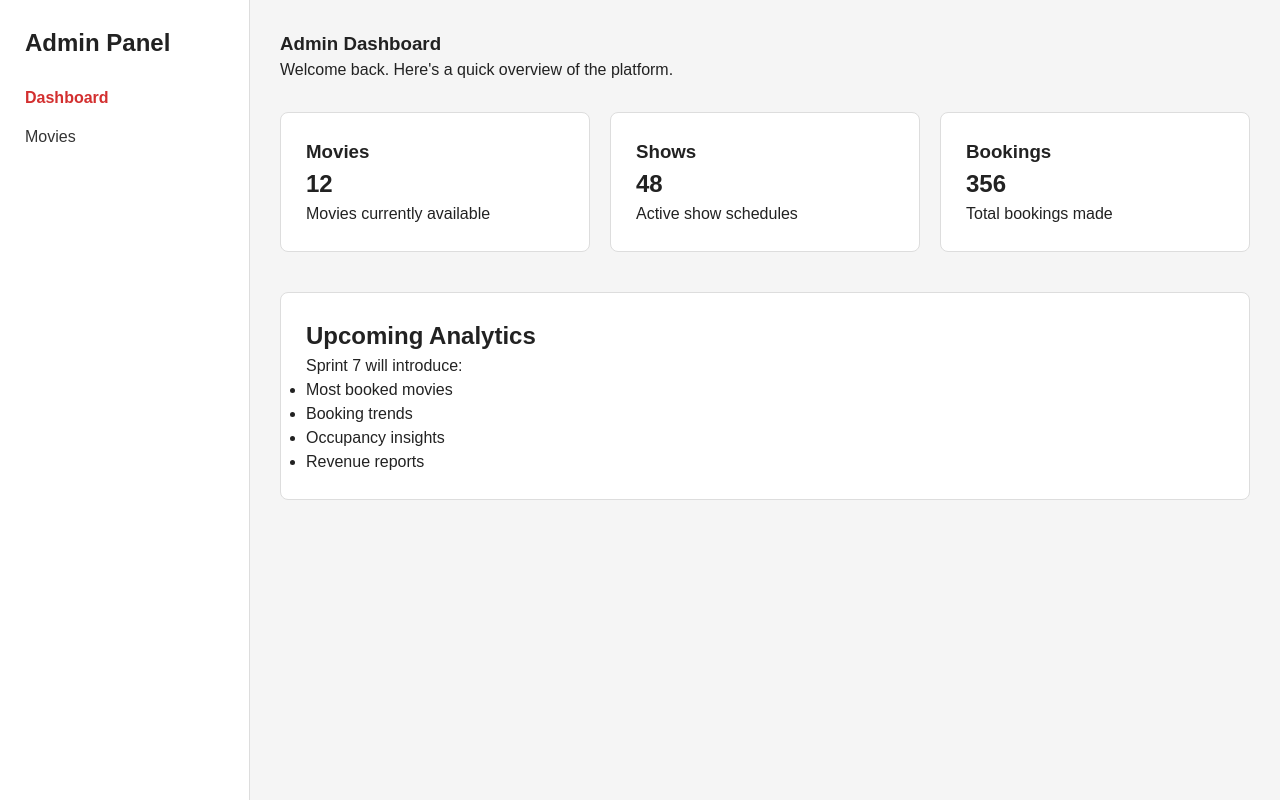
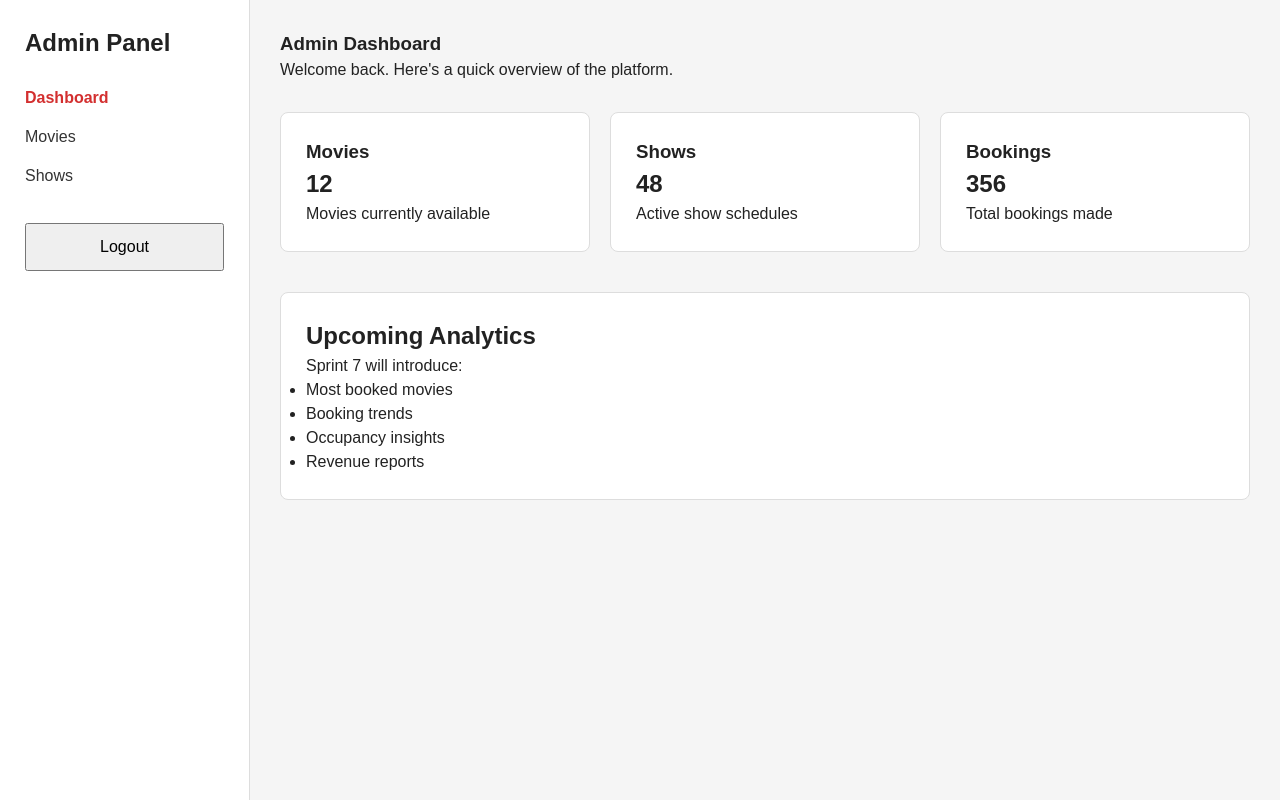
Before and after one commit to bindushrees-web/MERN_Stu_FebMay26Mys, a React (Vite) app in the folder W12/bookmyshow-frontend/: page /admin in a window 1280 px wide. Built offline with nearby package versions, Linux system fonts and the light colour scheme; sample sign-in values are in the browser's storage.

Commit message:
Adding Logout functionality to Admin and also create a button for it

```diff
--- a/W12/bookmyshow-frontend/src/layouts/AdminLayout.jsx
+++ b/W12/bookmyshow-frontend/src/layouts/AdminLayout.jsx
@@ -1,6 +1,3 @@
-// src/layouts/AdminLayout.jsx
-
-
 /*
 =========================================================
 SPRINT 1 – ADMIN LAYOUT
@@ -48,27 +45,25 @@ across every admin page.
 */
 
 
-import {
-
-
-  NavLink,
-
-
-  Outlet
-
-
-} from "react-router-dom";
+import { NavLink, Outlet, useNavigate } from "react-router-dom";
+import { useAuth } from "../context/AuthContext";
 
 
 export default function AdminLayout() {
+  const navigate = useNavigate();
 
 
-  return (
+  const { logout } = useAuth();
 
 
-    <section style={styles.container}>
+  function handleLogout() {
+    logout();
 
 
+    navigate("/login");
+  }
+  return (
+    <section style={styles.container}>
       {/*
       ===================================================
       ADMIN SIDEBAR
@@ -77,62 +72,29 @@ export default function AdminLayout() {
 
 
       <aside style={styles.sidebar}>
-
-
-        <h2>
-
-
-          Admin Panel
-
-
-        </h2>
+        <h2>Admin Panel</h2>
 
 
         <nav style={styles.nav}>
-
-
-          <NavLink
-
-
-            to="/admin"
-
-
-            end
-
-
-            style={getNavStyle}
-
-
-          >
-
-
+          <NavLink to="/admin" end style={getNavStyle}>
             Dashboard
-
-
           </NavLink>
 
 
-          <NavLink
-
-
-            to="/admin/movies"
-
-
-            style={getNavStyle}
-
-
-          >
-
-
+          <NavLink to="/admin/movies" style={getNavStyle}>
             Movies
-
-
           </NavLink>
 
 
-        </nav>
+          <NavLink to="/admin/shows" style={getNavStyle}>
+            Shows
+          </NavLink>
 
 
+          <button style={styles.logoutButton} onClick={handleLogout}>
+            Logout
+          </button>
+        </nav>
       </aside>
 
 
@@ -156,20 +118,10 @@ export default function AdminLayout() {
 
 
       <main style={styles.content}>
-
-
         <Outlet />
-
-
       </main>
-
-
     </section>
-
-
   );
-
-
 }
 
 
@@ -186,55 +138,29 @@ their current location.
 */
 
 
-function getNavStyle({
-
-
-  isActive
-
-
-}) {
-
-
+function getNavStyle({ isActive }) {
   return {
-
-
     textDecoration: "none",
 
 
-    color: isActive
-      ? "#d32f2f"
-      : "#333",
+    color: isActive ? "#d32f2f" : "#333",
 
 
-    fontWeight: isActive
-      ? "bold"
-      : "normal"
-
-
+    fontWeight: isActive ? "bold" : "normal",
   };
-
-
 }
 
 
 const styles = {
-
-
   container: {
-
-
     display: "flex",
 
 
-    minHeight: "100vh"
-
-
+    minHeight: "100vh",
   },
 
 
   sidebar: {
-
-
     width: "250px",
 
 
@@ -244,15 +170,11 @@ const styles = {
     borderRight: "1px solid #ddd",
 
 
-    padding: "25px"
-
-
+    padding: "25px",
   },
 
 
   nav: {
-
-
     display: "flex",
 
 
@@ -262,24 +184,27 @@ const styles = {
     gap: "15px",
 
 
-    marginTop: "25px"
-
-
+    marginTop: "25px",
   },
 
 
   content: {
-
-
     flex: 1,
 
 
-    padding: "30px"
+    padding: "30px",
+  },
 
 
-  }
+  logoutButton: {
+    marginTop: "20px",
 
 
+    padding: "10px",
+
+
+    cursor: "pointer",
+  },
 };
 
 
```
